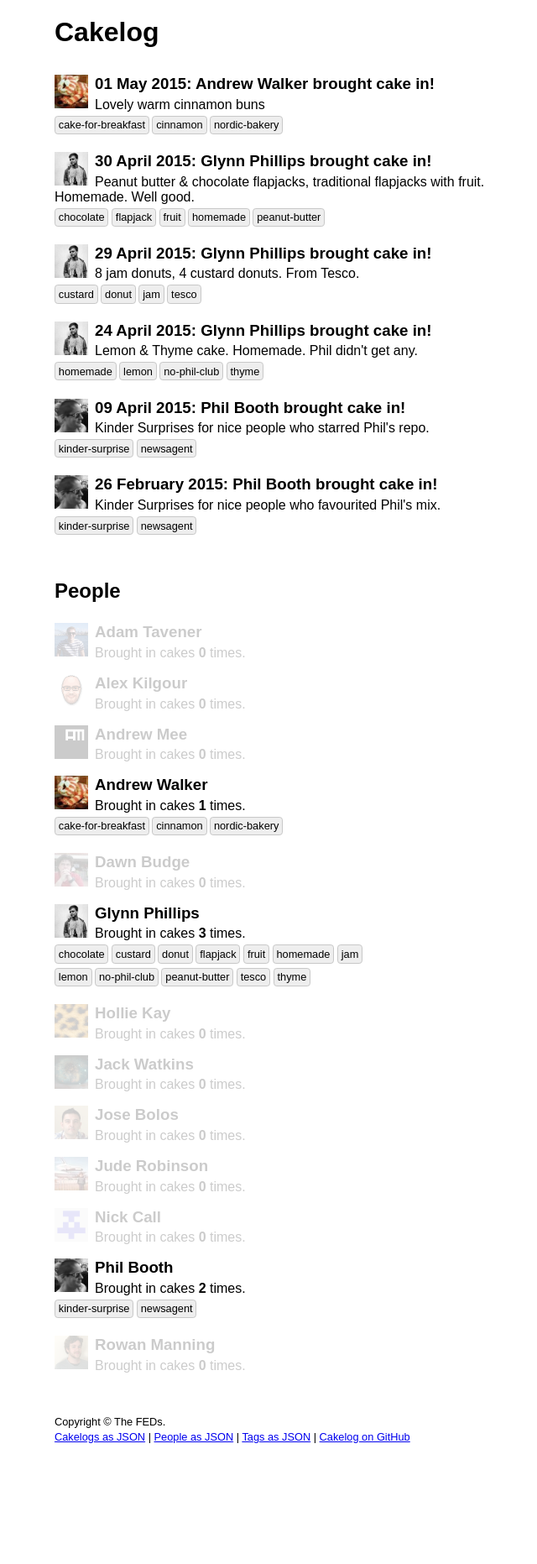
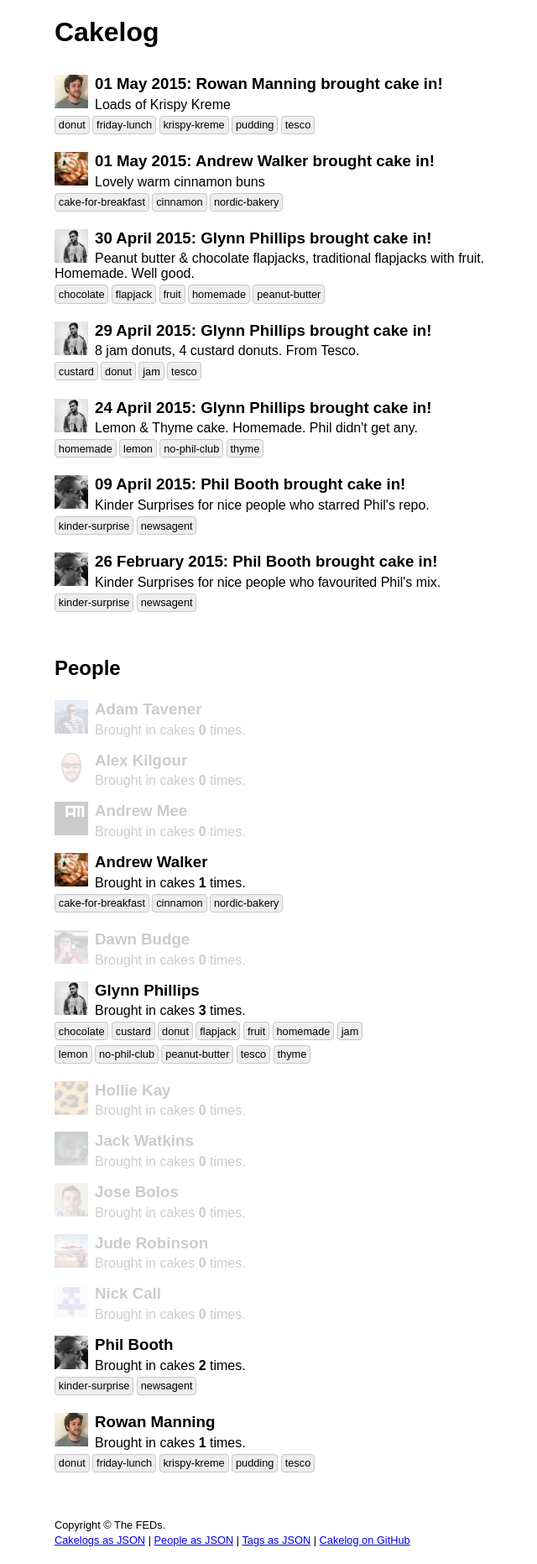
Before and after one commit to fedtoys/cakelog, a Jekyll site: the page built from index.html, in a window 1280 px wide. Shown: the whole page at 84% size, without its empty margins (275-915 px from the left). Built offline with Jekyll 4.4.1, drawn with Linux system fonts in a browser that asks for light colours; before the commit the page ends 1740 px from its top, so only the background shows below that.

Commit message:
Add a log

```diff
--- a/_data/cakelogs.yml
+++ b/_data/cakelogs.yml
@@ -59,3 +59,13 @@
     - cinnamon
     - nordic-bakery
     - cake-for-breakfast
+
+- date: 2015-05-01
+  person: rowan
+  description: "Loads of Krispy Kreme"
+  tags:
+    - krispy-kreme
+    - donut
+    - tesco
+    - friday-lunch
+    - pudding
```
